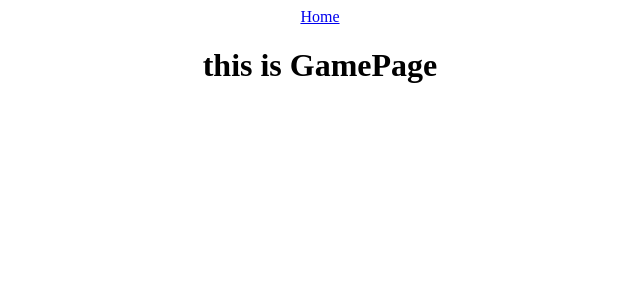
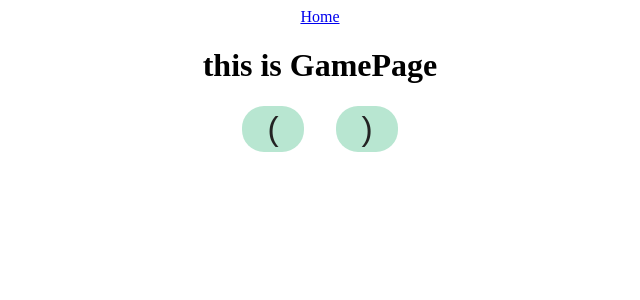
Before and after one commit to traP-jp/h25s_15, a Vue app in the folder client/: page /game/1 in a window 1280 px wide. Shown: the top 300 px of the page, without its empty margins (320-960 px from the left). Built offline with nearby package versions, Linux system fonts and the light colour scheme; the HTML template or start-up script is replaced by a standard one.

Commit message:
()ボタンの追加

```diff
--- a/client/src/pages/GamePage.vue
+++ b/client/src/pages/GamePage.vue
@@ -2,4 +2,34 @@
 
 <template>
   <h1>this is GamePage</h1>
+  <div class="paren-row">
+    <button class="paren">(</button>
+    <button class="paren">)</button>
+  </div>
 </template>
+
+
+<style>
+  .paren-row {
+    display: flex;
+    justify-content: center;
+    gap: 24px;
+    margin-top: 6px;
+  }
+  .paren {
+    background: #b8e6d1;
+    color: #232323;
+    font-size: 2.1rem;
+    width: 62px;
+    height: 46px;
+    border-radius: 22px;
+    border: none;
+    font-weight: 500;
+    margin: 0 4px;
+    cursor: pointer;
+    transition: background 0.2s;
+  }
+  .paren:hover {
+    background: #9ad2bc;
+  }
+</style>
```
